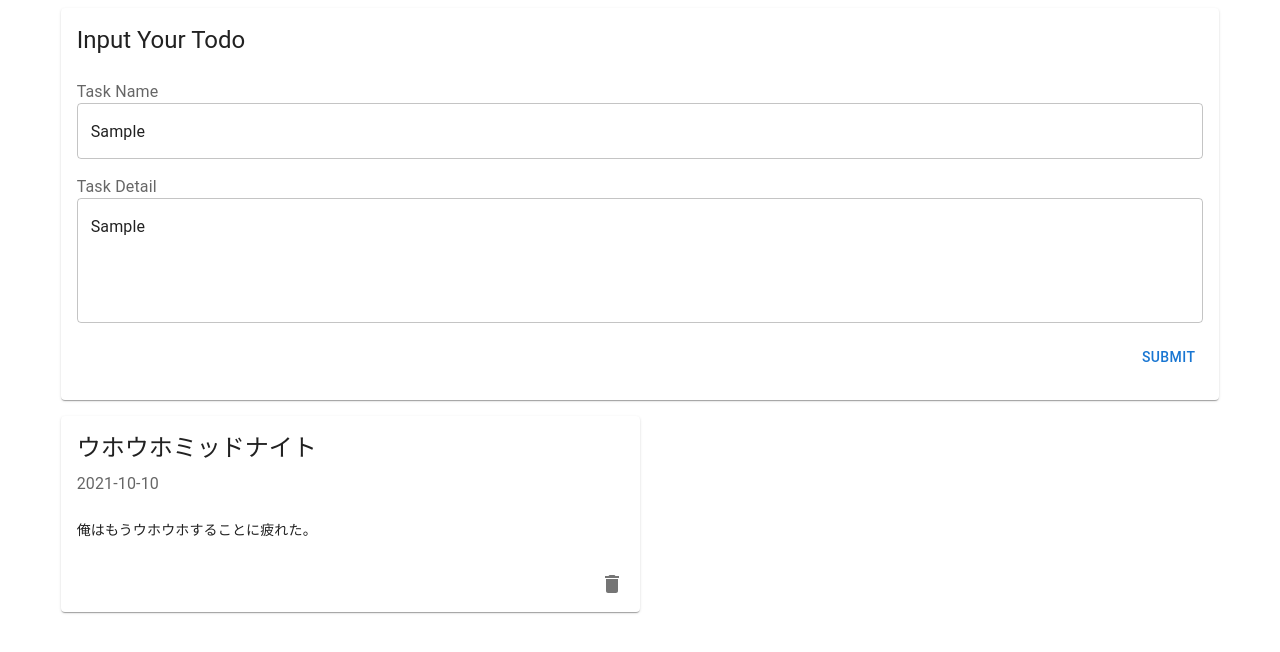
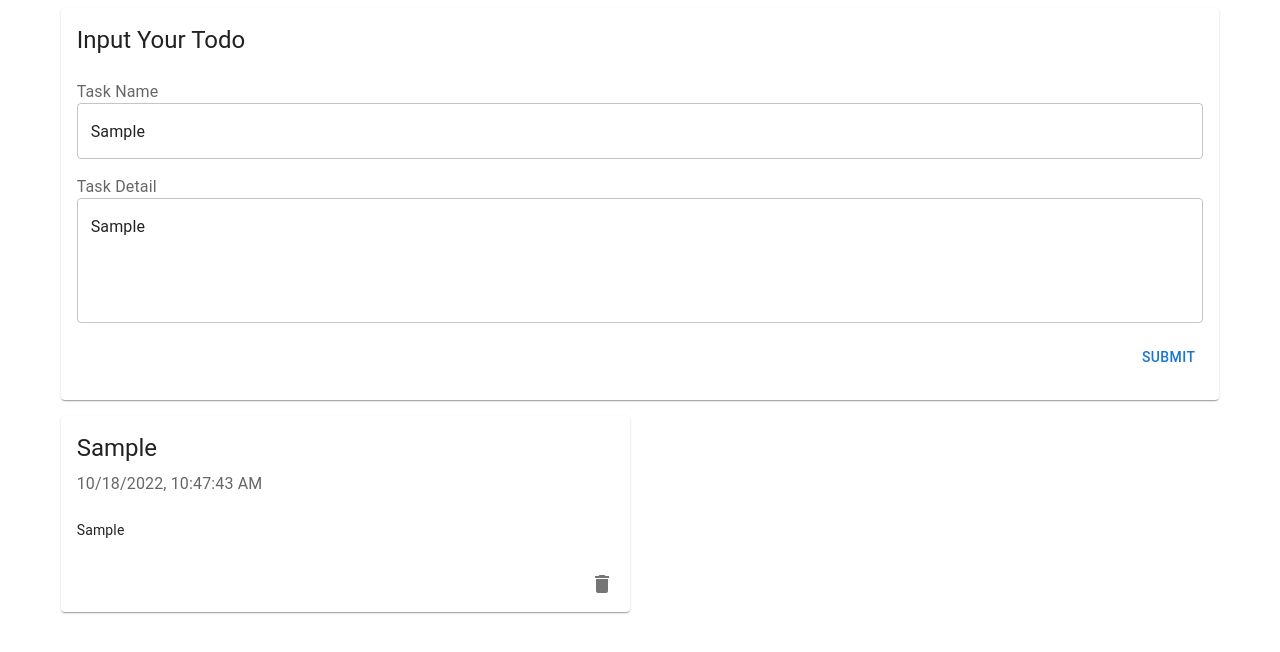
Before and after one commit to sonarAIT/react-todolist, a Next.js app: page / in a window 1280 px wide. Both pictures are taken after typing "Sample", "Sample" into the empty fields and a click on the button "SUBMIT". Shown: the top 652 px of the page. Built offline with nearby package versions, Linux system fonts and the light colour scheme.

Commit message:
feat: atom todolist

```diff
--- a/package.json
+++ b/package.json
@@ -16,7 +16,8 @@
     "next": "12.3.1",
     "react": "18.2.0",
     "react-dom": "18.2.0",
-    "react-hook-form": "^7.37.0"
+    "react-hook-form": "^7.37.0",
+    "recoil": "^0.7.6"
   },
   "devDependencies": {
     "@types/node": "18.11.0",
--- a/pages/TodoCard.tsx
+++ b/pages/TodoCard.tsx
@@ -1,4 +1,5 @@
 import type { NextComponentType, NextPageContext } from "next";
+import { useSetRecoilState } from "recoil";
 import Grid from "@mui/material/Grid";
 import Card from "@mui/material/Card";
 import CardContent from "@mui/material/CardContent";
@@ -7,12 +8,7 @@ import CardActions from "@mui/material/CardActions";
 import IconButton from "@mui/material/IconButton";
 import DeleteIcon from "@mui/icons-material/Delete";
 
-export type Todo = {
-    id: number;
-    taskName: string;
-    taskDetail: string;
-    date: string;
-};
+import { Todo, todoAtom } from "./atom/todoAtom";
 
 type TodoCardProps = {
     todo: Todo;
@@ -21,12 +17,16 @@ type TodoCardProps = {
 const TodoCard: NextComponentType<NextPageContext, {}, TodoCardProps> = (
     props: TodoCardProps
 ) => {
+    const setTodoList = useSetRecoilState<Todo[]>(todoAtom);
+
     const doDelete = () => {
-        console.log("delete");
+        setTodoList((oldTodoList) => {
+            return oldTodoList.filter((todo) => todo.id !== props.todo.id);
+        });
     };
 
     return (
-        <Grid item xs={6}>
+        <Grid item xs={5.9}>
             <Card>
                 <CardContent>
                     <Grid container rowSpacing={2}>
--- a/pages/TodoInput.tsx
+++ b/pages/TodoInput.tsx
@@ -1,4 +1,5 @@
 import type { NextComponentType } from "next";
+import { useSetRecoilState } from "recoil";
 import Grid from "@mui/material/Grid";
 import Card from "@mui/material/Card";
 import CardContent from "@mui/material/CardContent";
@@ -6,22 +7,32 @@ import Typography from "@mui/material/Typography";
 import InputLabel from "@mui/material/InputLabel";
 import TextField from "@mui/material/TextField";
 import Button from "@mui/material/Button";
+import { useForm, SubmitHandler, SubmitErrorHandler } from "react-hook-form";
 
-import { useForm, SubmitHandler, SubmitErrorHandler } from "react-hook-form";
+import { Todo, todoAtom } from "./atom/todoAtom";
 
 type TodoForm = {
     taskName: string;
     taskDetail: string;
-}
+};
 
 const TodoInput: NextComponentType = () => {
+    const setTodoList = useSetRecoilState<Todo[]>(todoAtom);
+
     const isValid: SubmitHandler<TodoForm> = (data: TodoForm) => {
-        console.log(data);
+        const newTodo: Todo = {
+            id: new Date().getTime(),
+            taskName: data.taskName,
+            taskDetail: data.taskDetail,
+            date: new Date().toLocaleString(),
+        };
+        setTodoList((oldTodoList) => [...oldTodoList, newTodo]);
     };
+
     const isInValid: SubmitErrorHandler<TodoForm> = (errors: any) => {
         console.log(errors);
-        console.log("Fail Login");
     };
+
     const {
         register,
         handleSubmit,
@@ -33,9 +44,7 @@ const TodoInput: NextComponentType = () => {
             <Grid item xs={11}>
                 <Card>
                     <CardContent>
-                        <form
-                            onSubmit={handleSubmit(isValid, isInValid)}
-                        >
+                        <form onSubmit={handleSubmit(isValid, isInValid)}>
                             <Grid container rowSpacing={2}>
                                 <Grid item xs={12}>
                                     <Typography
@@ -60,7 +69,11 @@ const TodoInput: NextComponentType = () => {
                                             },
                                         })}
                                         error={errors.taskName ? true : false}
-                                        helperText={errors.taskName? errors.taskName.message : ""}
+                                        helperText={
+                                            errors.taskName
+                                                ? errors.taskName.message
+                                                : ""
+                                        }
                                         id="task-name"
                                         variant="outlined"
                                         fullWidth
@@ -72,8 +85,7 @@ const TodoInput: NextComponentType = () => {
                                         Task Detail
                                     </InputLabel>
                                     <TextField
-                                        {...register("taskDetail", {
-                                        })}
+                                        {...register("taskDetail", {})}
                                         id="task-detail"
                                         multiline
                                         rows={4}
--- a/pages/TodoList.tsx
+++ b/pages/TodoList.tsx
@@ -1,26 +1,22 @@
 import type { NextComponentType } from "next";
+import { useRecoilValue } from "recoil";
 import Grid from "@mui/material/Grid";
-import { useState } from "react";
 
 import TodoCard from "./TodoCard";
-import { Todo } from "./TodoCard";
+import { Todo } from "./atom/todoAtom";
+import { todoAtom } from "./atom/todoAtom";
 
 const TodoList: NextComponentType = () => {
-    const [todoList, setTodoList] = useState<Array<Todo>>([
-        {
-            id: 1,
-            taskName: "ウホウホミッドナイト",
-            taskDetail: "俺はもうウホウホすることに疲れた。",
-            date: "2021-10-10",
-        },
-    ]);
+    const todoList = useRecoilValue<Todo[]>(todoAtom);
 
     return (
-        <Grid container justifyContent="center">
+        <Grid container justifyContent="center" >
             <Grid item sx={{ mt: 2 }} xs={11}>
-                {todoList.map((todo: Todo) => {
-                    return <TodoCard key={todo.id} todo={todo} />;
-                })}
+                <Grid container rowSpacing={2} justifyContent="space-between">
+                    {todoList.map((todo: Todo) => {
+                        return <TodoCard key={todo.id} todo={todo} />;
+                    })}
+                </Grid>
             </Grid>
         </Grid>
     );
--- /dev/null
+++ b/pages/atom/todoAtom.ts
@@ -0,0 +1,13 @@
+import { atom, useSetRecoilState } from "recoil";
+
+export type Todo = {
+    id: number;
+    taskName: string;
+    taskDetail: string;
+    date: string;
+};
+
+export const todoAtom = atom<Todo[]>({
+    key: "todoAtom",
+    default: [],
+});
--- a/pages/index.tsx
+++ b/pages/index.tsx
@@ -1,12 +1,13 @@
 import type { NextPage } from "next";
 import Head from "next/head";
-import Image from "next/image";
+import { RecoilRoot } from "recoil";
+
 import TodoInput from "./TodoInput";
 import TodoList from "./TodoList";
 
 const Home: NextPage = () => {
     return (
-        <div>
+        <RecoilRoot>
             <Head>
                 <title>Create Next App</title>
                 <meta
@@ -17,7 +18,7 @@ const Home: NextPage = () => {
             </Head>
             <TodoInput />
             <TodoList />
-        </div>
+        </RecoilRoot>
     );
 };
 
```
Also changed, not shown: 1 other file (tests, documents, lock files or other folders).
